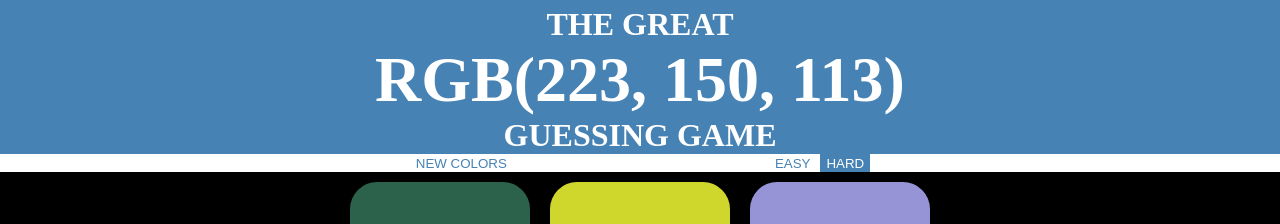
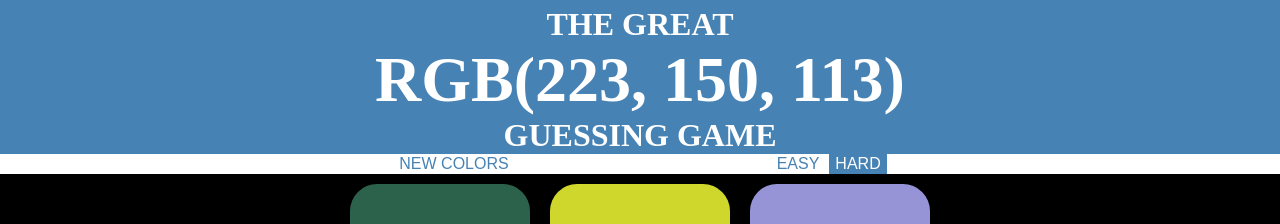
Before and after one commit to ashishranjanth/Color-Game, a plain HTML site: page guessColorGame.html in a window 1280 px wide. Shown: the top 224 px of the page. Drawn offline with Linux system fonts and the light colour scheme.

Commit message:
final button style

```diff
--- a/colorGame.css
+++ b/colorGame.css
@@ -30,8 +30,8 @@ margin:0 auto;
 }
 body{
 	background:black;
+	font-family: "Montserrat", "Avenir";
 	margin: 0;
-	/*font-family: "Montserrat", "Avenir";*/
 }
 #msg{
 	width: 20%;
@@ -41,7 +41,7 @@ body{
 button{
 	height:100%;
 	border:none;
-	padding-top:2px;
+	font-size: inherit;
 	color:steelblue;
 	background:white;
 	outline: none;
```
